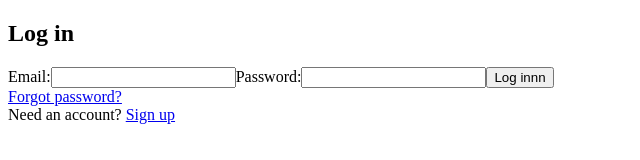
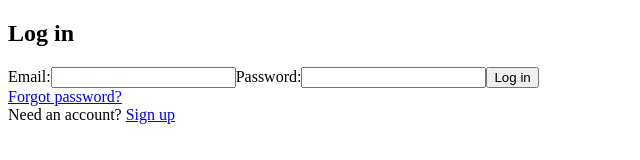
Before and after one commit to joshgarza/MVP, a React (Create React App) app in the folder client/: page /login in a window 1280 px wide. Shown: the top 160 px of the page, without its empty margins (0-640 px from the left). Built offline with nearby package versions, Linux system fonts and the light colour scheme; no server answers.

Commit message:
Testing connection from client to server successful

```diff
--- a/client/src/components/Login.js
+++ b/client/src/components/Login.js
@@ -1,6 +1,7 @@
 import React, { useRef, useState } from 'react';
 import { useAuth } from '../contexts/AuthContext';
 import { Link, useNavigate } from 'react-router-dom';
+import axios from 'axios';
 
 const Login = ({ getUserData }) => {
 // const Login = () => {
@@ -22,6 +23,8 @@ const Login = ({ getUserData }) => {
       // call function that sends axios request and updates client state
       // getUserData(currentUser.uid);
 
+      axios.get('/api/test')
+        .then(result => console.log(result))
       navigate('/');
     } catch (err) {
       setError(err);
@@ -48,7 +51,7 @@ const Login = ({ getUserData }) => {
             ref={passwordRef}
           />
         </label>
-        <button disabled={loading} type="submit">Log innn</button>
+        <button disabled={loading} type="submit">Log in</button>
       </form>
       <div>
         <Link to='/forgot-password'>Forgot password?</Link>
```
Also changed, not shown: 1 other file (tests, documents, lock files or other folders).
